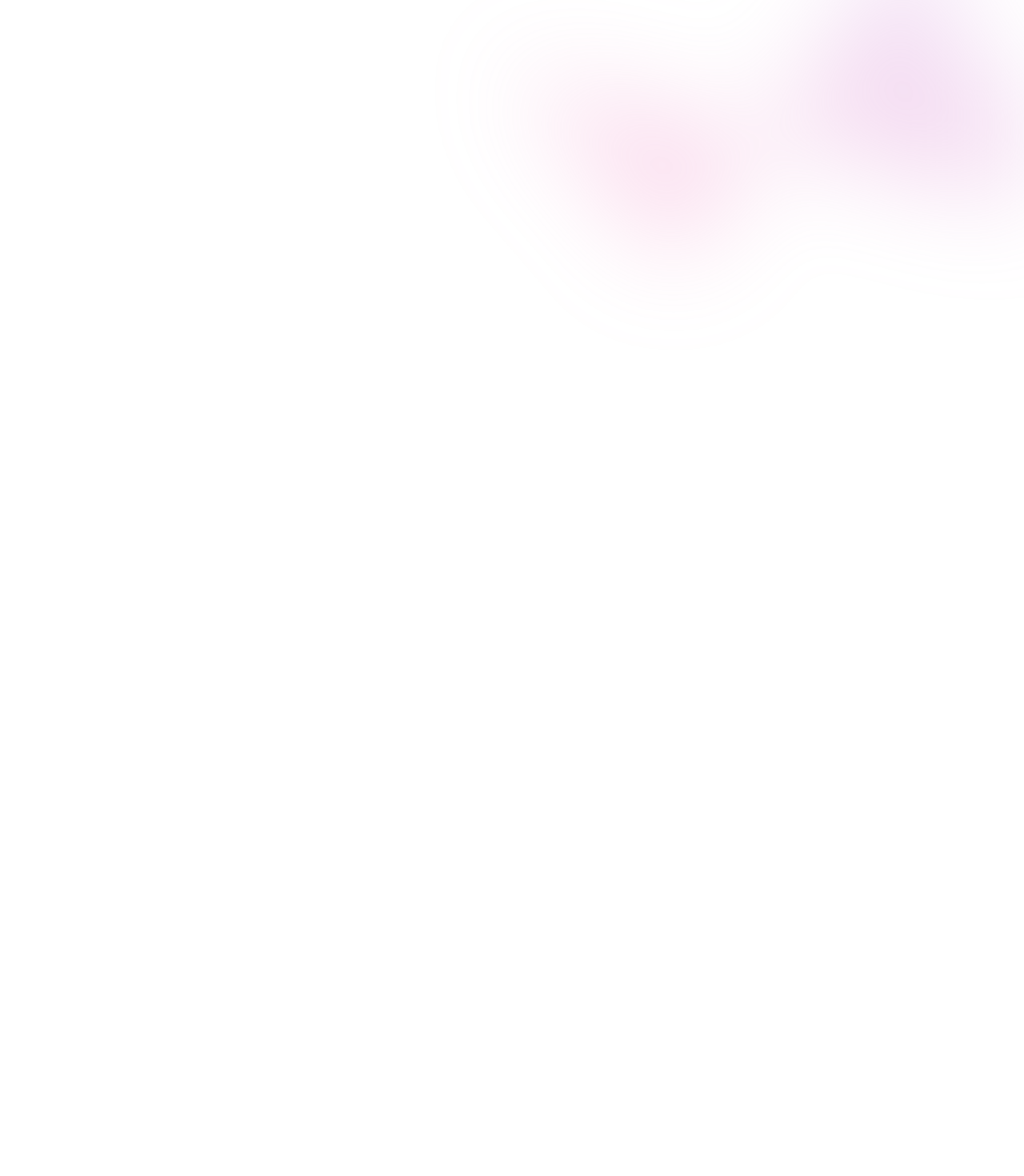
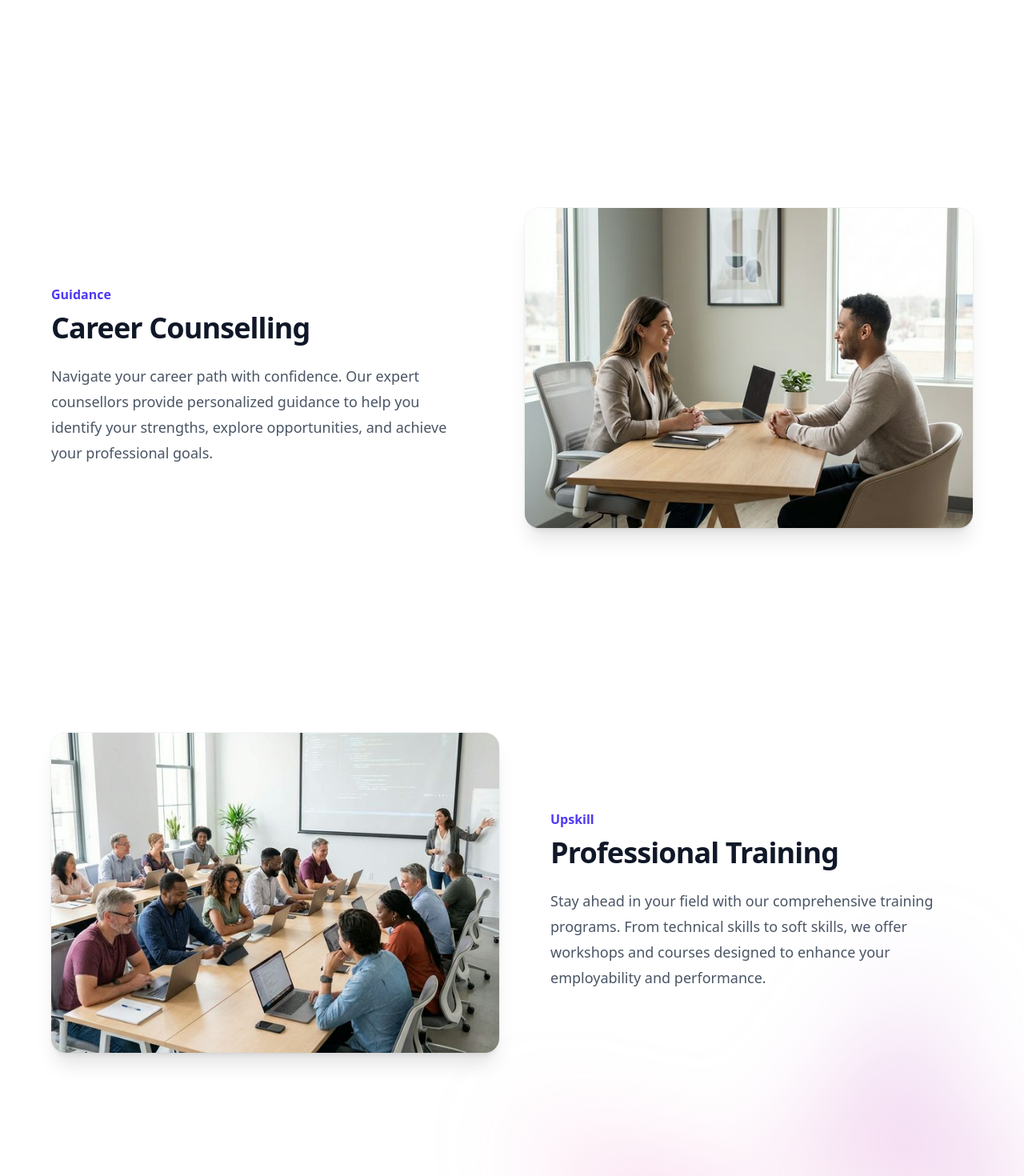
Before and after one commit to philwamba/recruitme, a Next.js app: page / in a window 1280 px wide. Shown: the part 700-2170 px from the top of the page at 80% size. Before the commit the page ends 1030 px from the top, so only its background shows below. Built offline with nearby package versions, Linux system fonts and the light colour scheme.

Commit message:
style: replace green colors with orange brand color
- Update all success/positive states to use orange
- Add Image import to homepage
- Include new counselling and training images

```diff
--- a/src/app/applicant/upload-cv/page.tsx
+++ b/src/app/applicant/upload-cv/page.tsx
@@ -80,8 +80,8 @@ export default function UploadCVPage() {
           <CardContent>
             {uploadStatus === 'complete' ? (
               <div className="flex flex-col items-center justify-center py-12 text-center">
-                <div className="flex h-16 w-16 items-center justify-center rounded-full bg-green-100 dark:bg-green-950">
-                  <CheckCircle2 className="h-8 w-8 text-green-600" />
+                <div className="flex h-16 w-16 items-center justify-center rounded-full bg-orange-100 dark:bg-orange-950">
+                  <CheckCircle2 className="h-8 w-8 text-orange-600" />
                 </div>
                 <h3 className="mt-4 text-lg font-medium">CV Uploaded Successfully!</h3>
                 <p className="mt-2 text-sm text-muted-foreground max-w-sm">
@@ -105,7 +105,7 @@ export default function UploadCVPage() {
                     relative flex flex-col items-center justify-center rounded-lg border-2 border-dashed
                     p-12 transition-colors cursor-pointer
                     ${isDragging ? 'border-primary bg-primary/5' : 'border-muted-foreground/25 hover:border-primary/50'}
-                    ${file ? 'border-green-500 bg-green-50 dark:bg-green-950/20' : ''}
+                    ${file ? 'border-orange-500 bg-orange-50 dark:bg-orange-950/20' : ''}
                   `}
                 >
                   <input
@@ -118,7 +118,7 @@ export default function UploadCVPage() {
 
                   {file ? (
                     <>
-                      <FileText className="h-12 w-12 text-green-600" />
+                      <FileText className="h-12 w-12 text-orange-600" />
                       <p className="mt-4 text-sm font-medium">{file.name}</p>
                       <p className="text-xs text-muted-foreground">
                         {(file.size / 1024 / 1024).toFixed(2)} MB
--- a/src/app/page.tsx
+++ b/src/app/page.tsx
@@ -1,3 +1,4 @@
+import Image from 'next/image'
 import { WaitlistForm } from '@/components/WaitlistForm'
 
 export default function Home() {
@@ -14,6 +15,7 @@ export default function Home() {
           </div>
         </nav>
       </header>
+
 
       <div className="relative isolate px-6 pt-14 lg:px-8">
         <div
@@ -43,6 +45,55 @@ export default function Home() {
             </div>
           </div>
         </div>
+
+        {/* Counselling Section */}
+        <div className="mx-auto max-w-7xl px-6 lg:px-8 py-24 sm:py-32">
+          <div className="mx-auto grid max-w-2xl grid-cols-1 gap-x-8 gap-y-16 sm:gap-y-20 lg:mx-0 lg:max-w-none lg:grid-cols-2 lg:items-center">
+            <div className="lg:pr-8 lg:pt-4">
+              <div className="lg:max-w-lg">
+                <h2 className="text-base font-semibold leading-7 text-indigo-600">Guidance</h2>
+                <p className="mt-2 text-3xl font-bold tracking-tight text-gray-900 sm:text-4xl">Career Counselling</p>
+                <p className="mt-6 text-lg leading-8 text-gray-600">
+                  Navigate your career path with confidence. Our expert counsellors provide personalized guidance to help you identify your strengths, explore opportunities, and achieve your professional goals.
+                </p>
+              </div>
+            </div>
+            <div className="relative aspect-[16/9] lg:aspect-auto lg:h-[400px]">
+               <Image
+                src="/counselling.png"
+                alt="Career Counselling Session"
+                className="absolute inset-0 h-full w-full rounded-2xl bg-gray-50 object-cover shadow-xl ring-1 ring-gray-400/10"
+                width={800}
+                height={600}
+              />
+            </div>
+          </div>
+        </div>
+
+        {/* Training Section */}
+        <div className="mx-auto max-w-7xl px-6 lg:px-8 py-24 sm:py-32">
+          <div className="mx-auto grid max-w-2xl grid-cols-1 gap-x-8 gap-y-16 sm:gap-y-20 lg:mx-0 lg:max-w-none lg:grid-cols-2 lg:items-center">
+             <div className="relative order-last lg:order-first aspect-[16/9] lg:aspect-auto lg:h-[400px]">
+               <Image
+                src="/training.png"
+                alt="Professional Training Workshop"
+                className="absolute inset-0 h-full w-full rounded-2xl bg-gray-50 object-cover shadow-xl ring-1 ring-gray-400/10"
+                width={800}
+                height={600}
+              />
+            </div>
+            <div className="lg:pl-8 lg:pt-4">
+              <div className="lg:max-w-lg">
+                <h2 className="text-base font-semibold leading-7 text-indigo-600">Upskill</h2>
+                <p className="mt-2 text-3xl font-bold tracking-tight text-gray-900 sm:text-4xl">Professional Training</p>
+                <p className="mt-6 text-lg leading-8 text-gray-600">
+                  Stay ahead in your field with our comprehensive training programs. From technical skills to soft skills, we offer workshops and courses designed to enhance your employability and performance.
+                </p>
+              </div>
+            </div>
+          </div>
+        </div>
+
         <div
           className="absolute inset-x-0 top-[calc(100%-13rem)] -z-10 transform-gpu overflow-hidden blur-3xl sm:top-[calc(100%-30rem)]"
           aria-hidden="true"
--- a/src/components/WaitlistForm.tsx
+++ b/src/components/WaitlistForm.tsx
@@ -45,7 +45,7 @@ export function WaitlistForm() {
       <SubmitButton />
       <div className="w-full sm:w-auto">
       {state?.message && (
-        <p className={`mt-2 text-sm ${state.success ? 'text-green-400' : 'text-red-400'}`}>
+        <p className={`mt-2 text-sm ${state.success ? 'text-orange-400' : 'text-red-400'}`}>
           {state.message}
         </p>
       )}
--- a/src/components/ui/extended/progress-ring.tsx
+++ b/src/components/ui/extended/progress-ring.tsx
@@ -39,7 +39,7 @@ export function ProgressRing({
     if (val < 30) return 'stroke-red-500'
     if (val < 60) return 'stroke-yellow-500'
     if (val < 80) return 'stroke-blue-500'
-    return 'stroke-green-500'
+    return 'stroke-orange-500'
   }
 
   return (
--- a/src/components/ui/extended/stat-card.tsx
+++ b/src/components/ui/extended/stat-card.tsx
@@ -24,35 +24,35 @@ const variantStyles = {
   default: {
     icon: 'bg-muted text-muted-foreground',
     trend: {
-      up: 'text-green-600',
+      up: 'text-orange-600',
       down: 'text-red-600',
     },
   },
   primary: {
     icon: 'bg-primary/10 text-primary',
     trend: {
-      up: 'text-green-600',
+      up: 'text-orange-600',
       down: 'text-red-600',
     },
   },
   success: {
-    icon: 'bg-green-100 text-green-600 dark:bg-green-950 dark:text-green-400',
+    icon: 'bg-orange-100 text-orange-600 dark:bg-orange-950 dark:text-orange-400',
     trend: {
-      up: 'text-green-600',
+      up: 'text-orange-600',
       down: 'text-red-600',
     },
   },
   warning: {
     icon: 'bg-yellow-100 text-yellow-600 dark:bg-yellow-950 dark:text-yellow-400',
     trend: {
-      up: 'text-green-600',
+      up: 'text-orange-600',
       down: 'text-red-600',
     },
   },
   destructive: {
     icon: 'bg-red-100 text-red-600 dark:bg-red-950 dark:text-red-400',
     trend: {
-      up: 'text-green-600',
+      up: 'text-orange-600',
       down: 'text-red-600',
     },
   },
--- a/src/components/ui/extended/status-badge.tsx
+++ b/src/components/ui/extended/status-badge.tsx
@@ -43,7 +43,7 @@ const statusConfigs: Record<ApplicationStatus, StatusConfig> = {
   HIRED: {
     label: 'Hired',
     icon: CheckCircle2,
-    className: 'bg-green-100 text-green-700 border-green-200 dark:bg-green-950 dark:text-green-300 dark:border-green-800',
+    className: 'bg-orange-100 text-orange-700 border-orange-200 dark:bg-orange-950 dark:text-orange-300 dark:border-orange-800',
   },
 }
 
```
Also changed, not shown: public/counselling.png (added), public/training.png (added).
